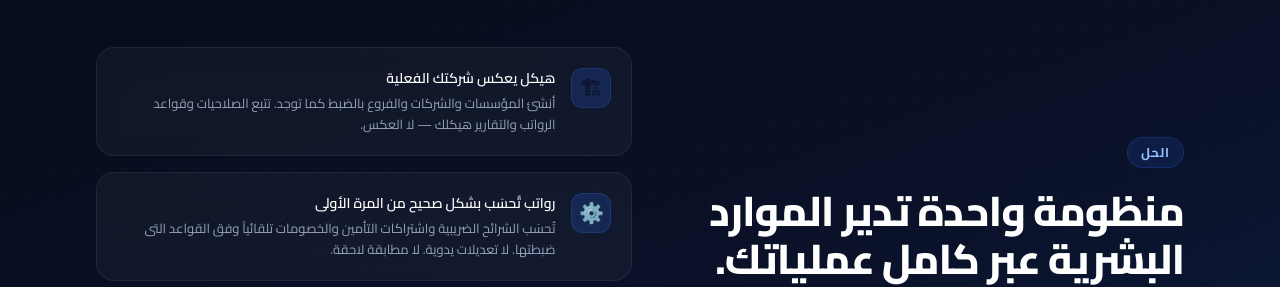
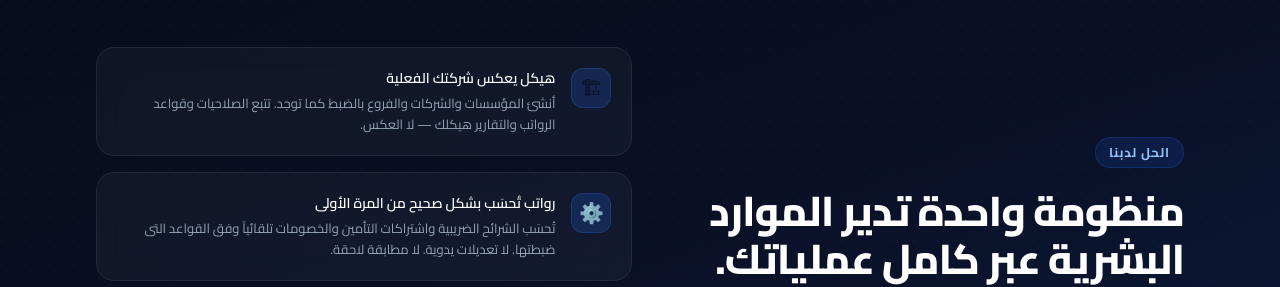
Before and after one commit to Mohamedashraffayad/nexushr, a Next.js app: page / in a window 1280 px wide. Shown: the part 1820-2107 px from the top of the page. Built offline with nearby package versions, Linux system fonts and the light colour scheme.

Commit message:
الحل لدينا

```diff
--- a/src/translations/ar.ts
+++ b/src/translations/ar.ts
@@ -61,7 +61,7 @@ export const ar: Translations = {
   },
 
   solution: {
-    badge: "الحل",
+    badge: "الحل لدبنا",
     headline: "منظومة واحدة تدير الموارد البشرية عبر كامل عملياتك.",
     body: "يمنحك NexusHR مصدراً وحيداً للحقيقة لكل موظف وموقع ودورة رواتب — مع أدوات امتثال مدمجة تتكيف مع الأنظمة المحلية.",
     pillars: [
```
